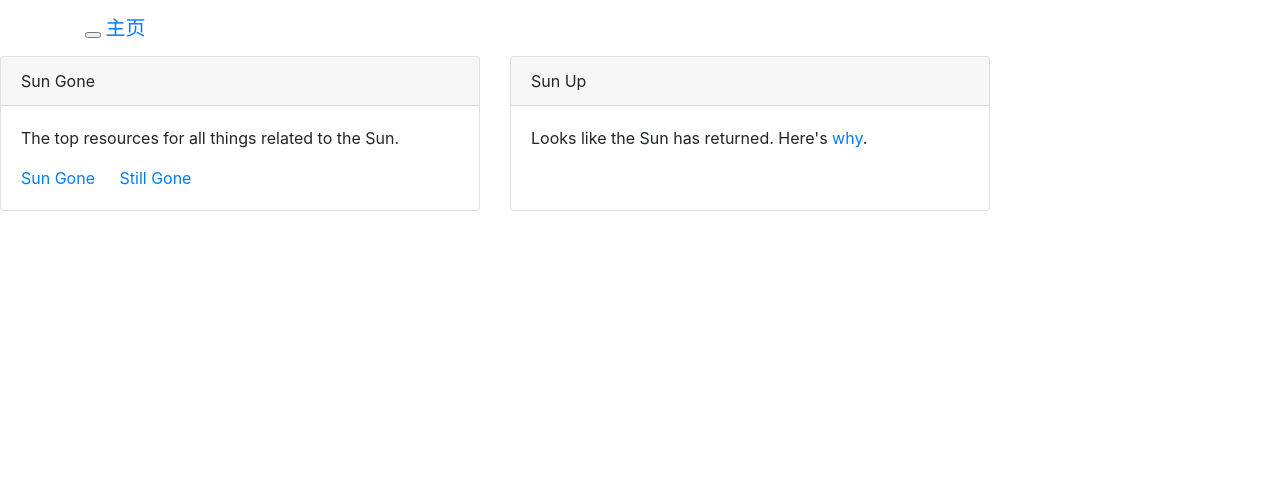
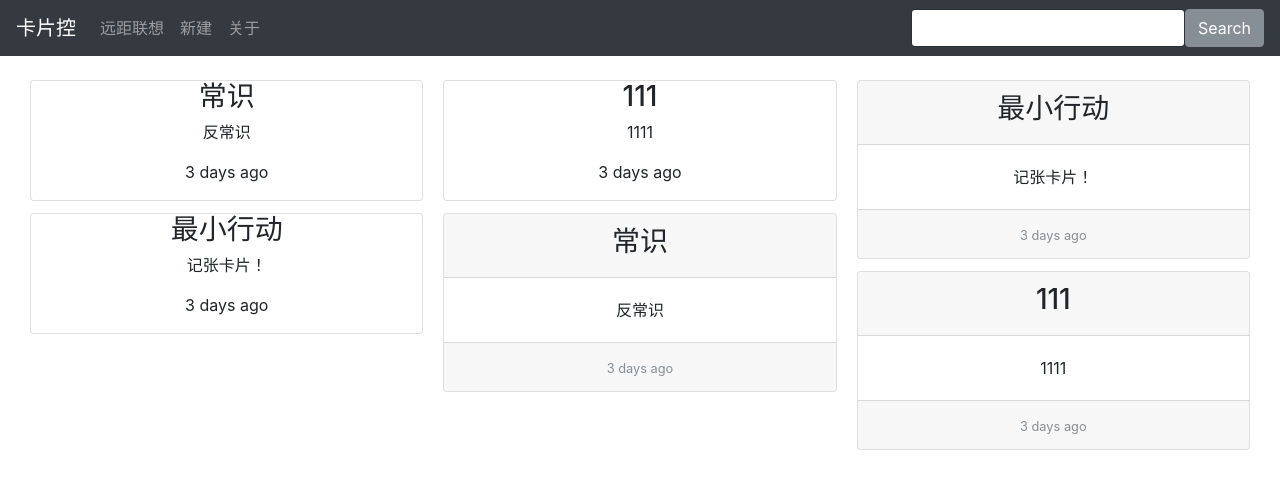
Before and after one commit to ziwuniao/cards_system, a Flask app: page /test_card in a window 1280 px wide. Shown: the top 489 px of the page. Run offline with Flask 2, Linux system fonts and the light colour scheme; data comes from the database, SQL or seed files in the repository; some libraries are stand-ins or nearby versions.

Commit message:
succefull card display

```diff
--- a/templates/test_card.html
+++ b/templates/test_card.html
@@ -1,3 +1,4 @@
+<!DOCTYPE html>
 <title>FlaskCards</title>
    <meta name="viewport" content="width=device-width, initial-scale=1.0">
    <!-- Bootstrap -->
@@ -5,58 +6,94 @@
 <!-- 到static文件夹中寻找图标，显示在网页的标签以及收藏夹上。 -->
 <link rel="shortcut icon" href="/static/favicon.ico" type="image/x-icon">
 <link rel="icon" href="/static/favicon.ico" type="image/x-icon">
-<link rel="stylesheet" type="text/css" href="/static/styles.css">
 
  </head>
+
  <body>
 
-<div class="navbar navbar-inverse" role="navigation">
-   <div class="container">
-       <div class="navbar-header">
-           <button type="button" class="navbar-toggle" data-toggle="collapse" data-target=".navbar-collapse">
+   <div class="container-fluid">
+
+       <nav class="navbar fixed-top navbar-expand-sm navbar-dark bg-dark">
+           <button class="navbar-toggler" type="button" data-toggle="collapse" data-target="#nav-content" aria-controls="nav-content" aria-expanded="false" aria-label="Toggle navigation">
                <span class="sr-only">Toggle navigation</span>
                <span class="icon-bar"></span>
                <span class="icon-bar"></span>
                <span class="icon-bar"></span>
+               <span class="navbar-toggler-icon"></span>
            </button>
-           <a class="navbar-brand" href="/">主页</a>
-       </div>
-       <div class="navbar-collapse collapse">
-           <ul class="nav navbar-nav">
-             <li><a href="/show_all">远距联想</a></li>
-             <li><a href="/new">新建</a></li>
-             <li><a href="/about">关于</a></li>
-           </ul>
+
+           <!-- Brand -->
+           <a class="navbar-brand" href="#">卡片控</a>
+
+           <!-- Links -->
+           <div class="collapse navbar-collapse text-nowrap" id="nav-content">
+               <ul class="navbar-nav">
+                   <li class="nav-item">
+                       <a class="nav-link" href="#">远距联想</a>
+                   </li>
+                   <li class="nav-item">
+                       <a class="nav-link" href="#">新建</a>
+                   </li>
+                   <li class="nav-item">
+                       <a class="nav-link" href="#">关于</a>
+                   </li>
+               </ul>
+
+               <!-- Search -->
+               <form class="form-inline navbar-collapse justify-content-end" role="search">
+                   <input type="text" class="form-control">
+                   <button type="submit" class="btn btn-secondary">Search</button>
+               </form>
+
+           </div>
+       </nav>
+
+
+       <div class="container-fluid" style="margin-top:5rem;">
+
+           <div class="card-columns">
+
+               <!-- Card 1 -->
+
+                   {% for card in cards %}
+                   <div class="card text-center">
+                       <div class="card-content">
+                           <h3>{{card.title}}</h3>
+                           <p>{{ card.body }}</p>
+                        </div>
+                      <p><class="card-footer text-center">{{ moment(card.timestamp).fromNow() }}</p>
+                   </div>
+                   {% endfor %}
+
+               <!-- Card 4 -->
+               {% for card in cards %}
+               <div class="card text-center">
+                   <div class="card-header"><h3>{{card.title}}</h3></div>
+                   <div class="card-body">
+                       <p class="card-text">{{ card.body }}</p>
+                   </div>
+                   <div class="card-footer"><small class="text-muted">{{ moment(card.timestamp).fromNow()}}</small></div>
+               </div>
+               {% endfor %}
+
+               <!-- 卡片可增加图片>
+               <!-- {% for card in cards %}
+               <div class="card">
+                 <img class="card-img-top img-fluid" src="/static/desert-sky-1537792.jpg" alt="Card image cap">
+                 <div class="card-body">
+                   <h4 class="card-title">{{card.title}}</h4>
+                <p class="card-text">{{ card.body }}</p>
+                <p class="card-text"><small class="text-muted">{{ moment(card.timestamp).fromNow()}}</small></p>
+              </div>
+            </div>
+             {% endfor %} -->
+
+
+           </div>
        </div>
    </div>
-</div>
 
-
-<div class="card-deck-wrapper">
-<div class="card-deck">
-
-<!-- Card 1 -->
-<div class="card", style="max-width: 30rem;">
-<div class="card-header">Sun Gone</div>
-<div class="card-body">
-<p class="card-text">The top resources for all things related to the Sun.</p>
-<a href="#" class="card-link">Sun Gone</a>
-<a href="#" class="card-link">Still Gone</a>
-</div>
-</div>
-
-<!-- Card 2 -->
-<div class="card", style="max-width: 30rem;">
-<div class="card-header">Sun Up</div>
-<div class="card-body">
-<p class="card-text">Looks like the Sun has returned. Here's <a href="#" class="card-link">why</a>.</p>
-</div>
-</div>
-
-</div>
-</div>
-
-</div>
+</body>
 
 <!-- jQuery library -->
 <script src="https://code.jquery.com/jquery-3.2.1.slim.min.js" integrity="sha384-KJ3o2DKtIkvYIK3UENzmM7KCkRr/rE9/Qpg6aAZGJwFDMVNA/GpGFF93hXpG5KkN" crossorigin="anonymous"></script>
```
Also changed, not shown: templates/test0.html (added, +115 -0 lines).
